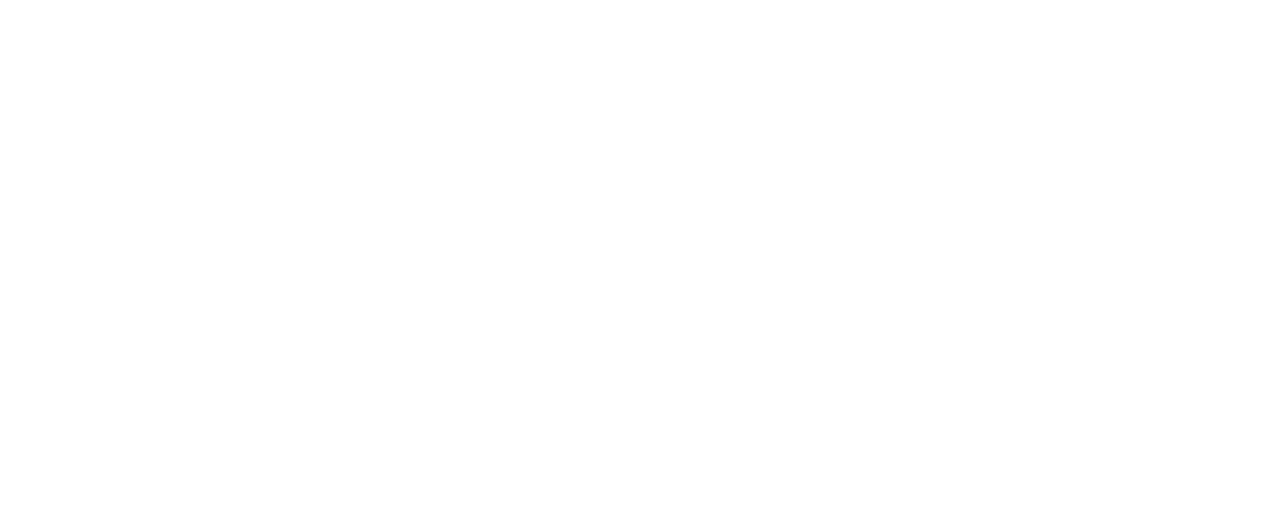
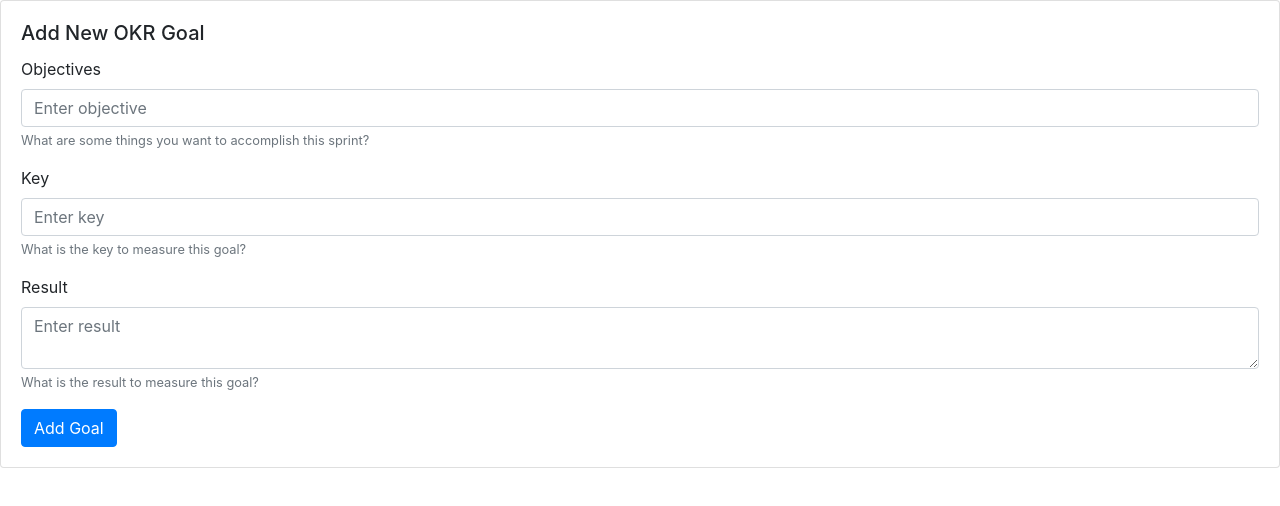
Before and after one commit to Nikola-xiii/goals-manager, a React (Create React App) app: page /goal/add in a window 1280 px wide. Shown: the top 506 px of the page. Built offline with nearby package versions, Linux system fonts and the light colour scheme.

Commit message:
#4: Update types and route

```diff
--- a/src/features/goal/goal-form/goal-form.tsx
+++ b/src/features/goal/goal-form/goal-form.tsx
@@ -2,7 +2,7 @@
 import {Button, Card, Form} from "react-bootstrap";
 import {Goal} from "../../../store/models/goal.model";
 
-interface propsType {
+interface Props {
   form: { goalForm: Goal },
   initGoal: (form: Goal) => {},
   updateGoal: (form: Goal) => {},
@@ -10,8 +10,8 @@
   deleteGoal: (form: Goal) => {},
 }
 
-class GoalForm extends React.Component<propsType, Goal> {
-  constructor(props: propsType) {
+class GoalForm extends React.Component<Props, Goal> {
+  constructor(props: Props) {
     super(props);
     this.state = props.form.goalForm;
   }
--- a/src/features/goal/goal-list-item/goal-list-item.tsx
+++ b/src/features/goal/goal-list-item/goal-list-item.tsx
@@ -3,7 +3,11 @@
 import './goal-list-item.scss';
 import {Goal} from "../../../store/models/goal.model";
 
-const GoalListItem = (props: { goal: Goal }) => {
+interface Props {
+  goal: Goal
+}
+
+const GoalListItem = (props: Props) => {
   return (
     <Card>
       <Card.Header>
--- a/src/features/goal/goal-single-item/goal-single-item.tsx
+++ b/src/features/goal/goal-single-item/goal-single-item.tsx
@@ -3,7 +3,11 @@
 import './goal-single-item.scss';
 import {Goal} from "../../../store/models/goal.model";
 
-const GoalSingleItem = (props: { goal: Goal }) => {
+interface Props {
+  goal: Goal
+}
+
+const GoalSingleItem = (props: Props) => {
   return (
     <Card>
       <Card.Header>
--- a/src/routes/routers.tsx
+++ b/src/routes/routers.tsx
@@ -7,10 +7,10 @@
   return (
     <div>
       <Switch>
-        <Route exact path="/goal" component={NewGoal}/>
+        <Route exact path="/goal/add" component={NewGoal}/>
         <Route exact path="/goal/list" component={GoalList}/>
         <Route exact path="/">
-          <Redirect to="/goal"/>
+          <Redirect to="/goal/list"/>
         </Route>
       </Switch>
     </div>
```
